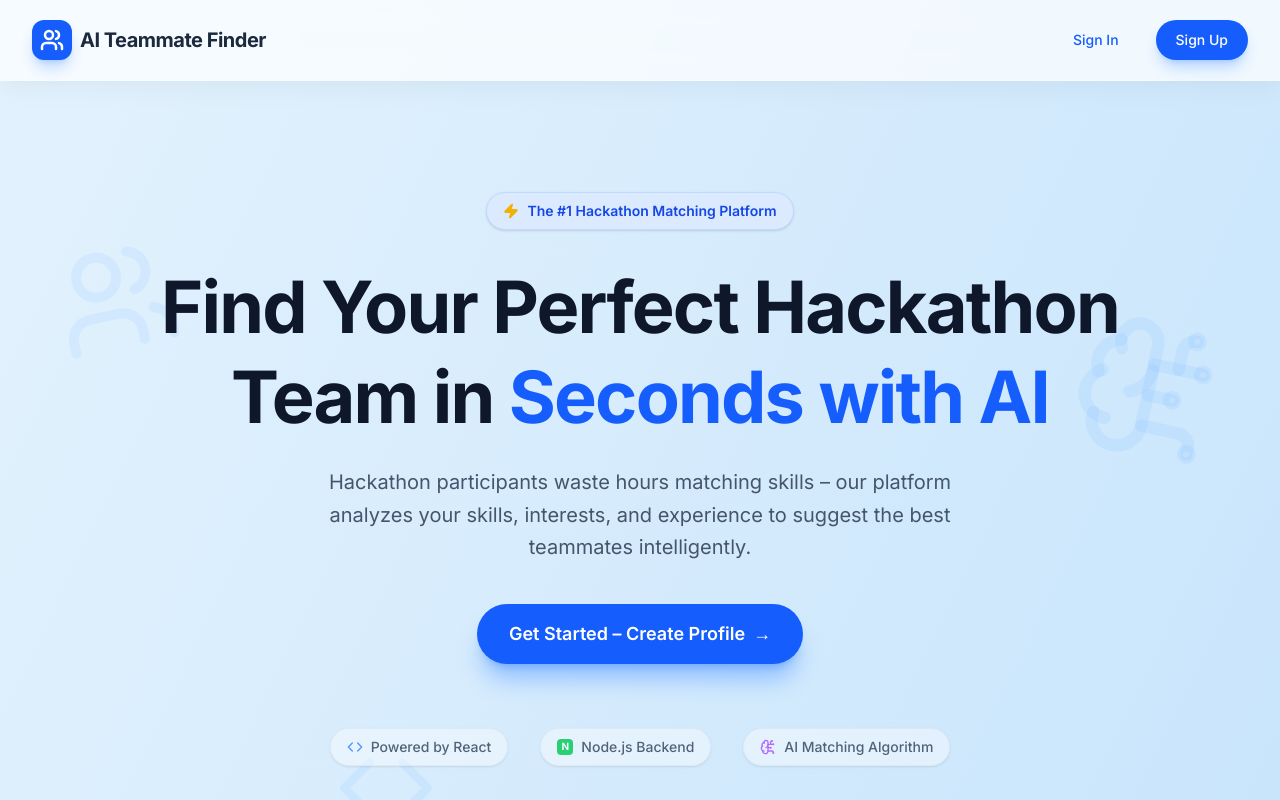
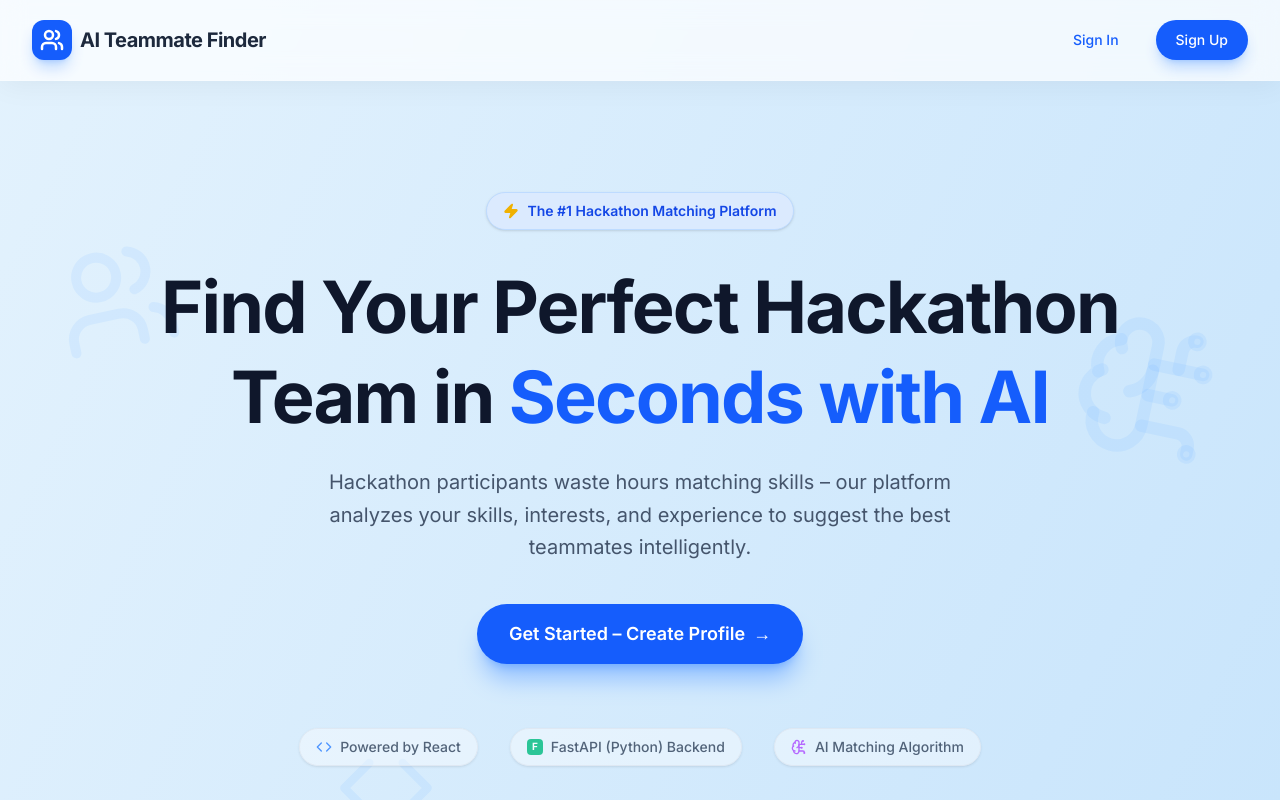
Before and after one commit to Shatakshi0216/TeamMatch-AI, a React (Vite) app: page / in a window 1280 px wide. Shown: the top 800 px of the page. Built offline with nearby package versions, Linux system fonts and the light colour scheme.

Commit message:
Changes in frontend text

```diff
--- a/src/components/landing/LandingHero.tsx
+++ b/src/components/landing/LandingHero.tsx
@@ -59,8 +59,8 @@ const LandingHero: React.FC<LandingHeroProps> = ({ onGetStarted }) => {
               Powered by React
             </div>
             <div className="flex items-center gap-2 px-4 py-2 rounded-full bg-white/50 backdrop-blur-sm border border-slate-200 shadow-sm text-sm font-medium text-slate-700">
-              <div className="w-4 h-4 rounded bg-green-500 flex items-center justify-center text-[10px] text-white font-bold">N</div>
-              Node.js Backend
+              <div className="w-4 h-4 rounded bg-emerald-500 flex items-center justify-center text-[10px] text-white font-bold">F</div>
+              FastAPI (Python) Backend
             </div>
             <div className="flex items-center gap-2 px-4 py-2 rounded-full bg-white/50 backdrop-blur-sm border border-slate-200 shadow-sm text-sm font-medium text-slate-700">
               <BrainCircuit size={16} className="text-purple-500" />
```
